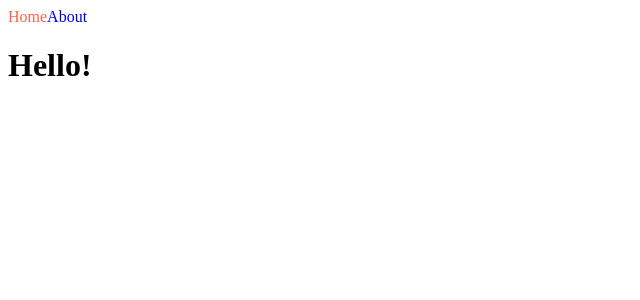
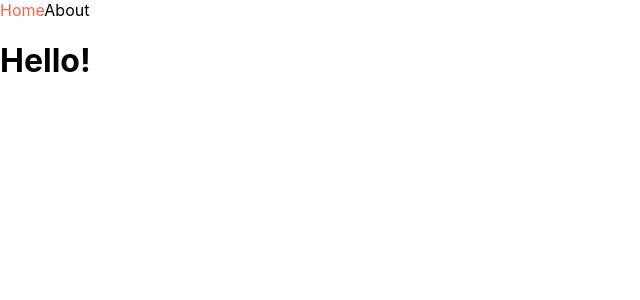
Before and after one commit to Kim-menu/nextjs-intro, a Next.js app: page / in a window 1280 px wide. Shown: the top 300 px of the page, without its empty margins (0-640 px from the left). Built offline with nearby package versions, Linux system fonts and the light colour scheme.

Commit message:
Introduce awesome '_app.js'

```diff
--- a/components/NavBar.js
+++ b/components/NavBar.js
@@ -1,16 +1,23 @@
 import Link from "next/link";
 import {useRouter} from "next/router";
-import styles from "./NavBar.module.css"
 
 export default function NavBar() {
     const router = useRouter();
-    return <nav className={styles.nav}>
+    return <nav>
         <Link href='/'>
-            <a className={`${styles.link} ${router.pathname === "/" ? styles.active : ""}`}>Home</a>
+            <a className={router.pathname === "/" ? "active" : ""}>Home</a>
         </Link>
         <Link href='/about'>
-            <a className={`${styles.link} ${router.pathname === "/about" ? styles.active : ""}`}>About</a>
+            <a className={router.pathname === "/about" ? "active" : ""}>About</a>
         </Link>
+        <style jsx>{`
+            a {
+                text-decoration: none;
+            }
+            .active {
+                color: tomato;
+            }
 
+        `}</style>
     </nav>
 }
--- a/components/NavBar.module.css
+++ /dev/null
@@ -1,7 +0,0 @@
-.link {
-    text-decoration: none;
-}
-
-.active {
-    color: tomato;
-}
--- /dev/null
+++ b/pages/_app.js
@@ -0,0 +1,9 @@
+import NavBar from "../components/NavBar";
+import "../styles/globals.css";
+
+export default function App({Component, pageProps}) {
+    return <div>
+        <NavBar />
+        <Component {...pageProps}/>
+    </div>
+}
--- a/pages/about.js
+++ b/pages/about.js
@@ -1,8 +1,5 @@
-import NavBar from "../components/NavBar";
-
 export default function Potato() {
     return <div>
-        <NavBar />
         <h1>About</h1>
     </div>
 }
--- a/pages/index.js
+++ b/pages/index.js
@@ -1,9 +1,6 @@
-import NavBar from "../components/NavBar";
-
 export default function Home() {
     return (
         <div>
-            <NavBar />
             <h1>Hello!</h1>
         </div>
     );
```
